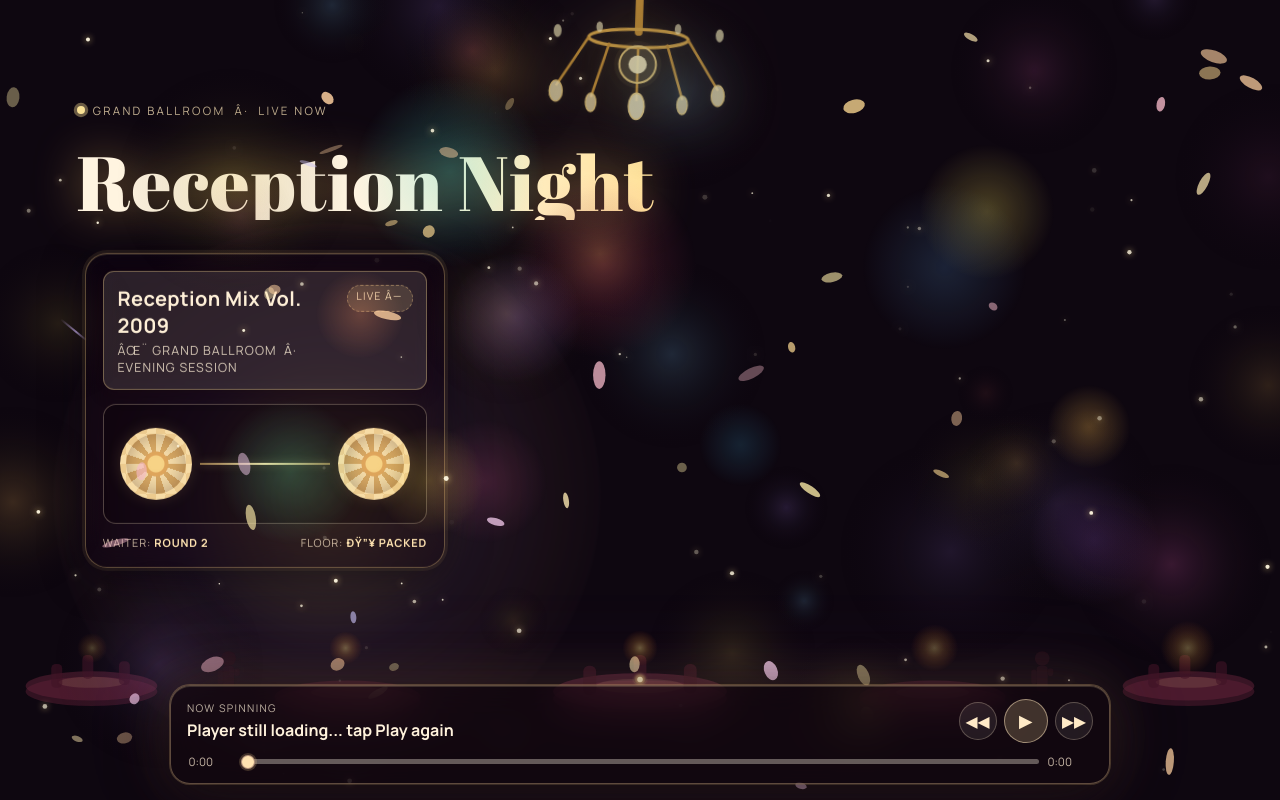
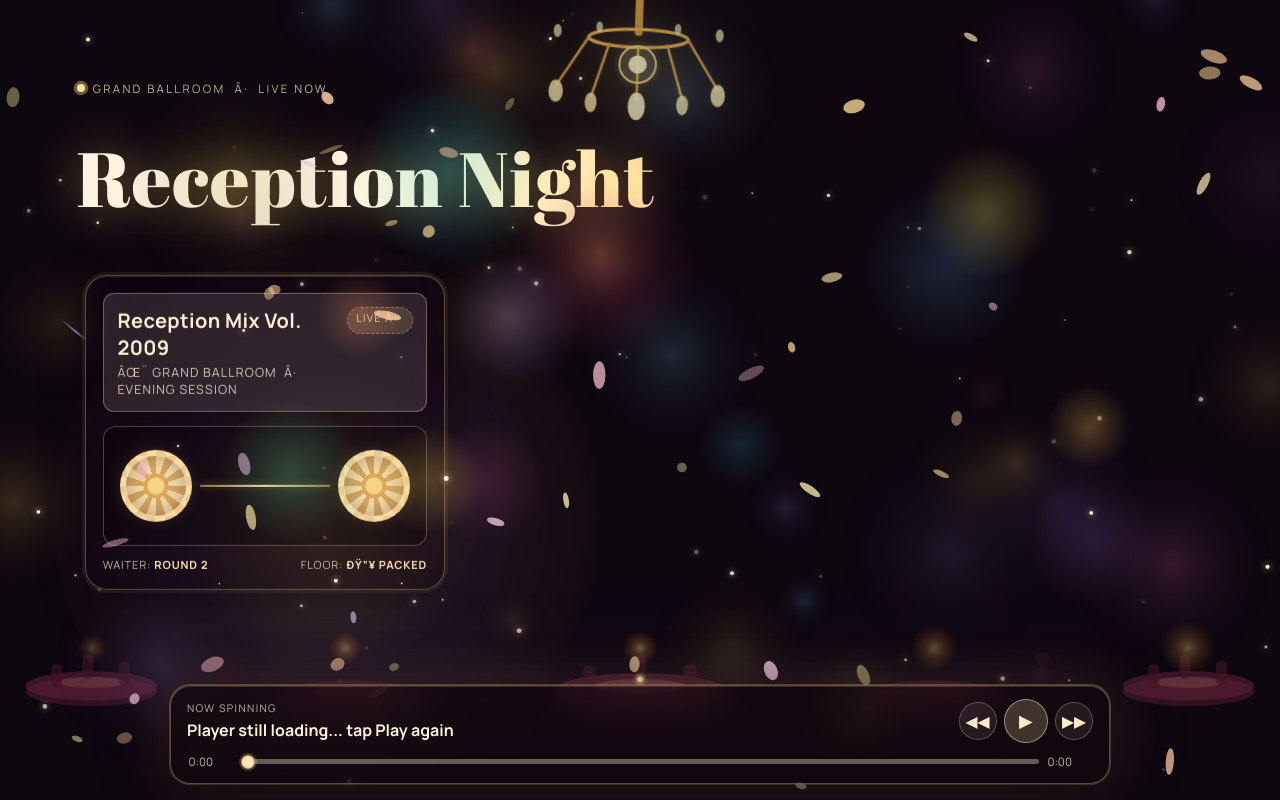
Before and after one commit to Asrumochan/receptionplayllist, a plain HTML site: page index.html in a window 1280 px wide. Drawn offline with Linux system fonts and the light colour scheme; animation ran at ten frames a second.

Commit message:
Fix h1 descender clipping and increase heading-cassette gap

```diff
--- a/style.css
+++ b/style.css
@@ -313,7 +313,7 @@
       display: flex;
       flex-direction: column;
       align-items: flex-start;
-      gap: 1.6rem;
+      gap: 2.4rem;
       text-align: left;
     }
 
@@ -342,7 +342,8 @@
       font-family: "Abril Fatface", serif;
       font-weight: 400;
       font-size: clamp(2.4rem, 6vw, 5.8rem);
-      line-height: 1;
+      line-height: 1.15;
+      padding-bottom: 0.1em;
       white-space: nowrap;
       background: linear-gradient(
         90deg,
```
